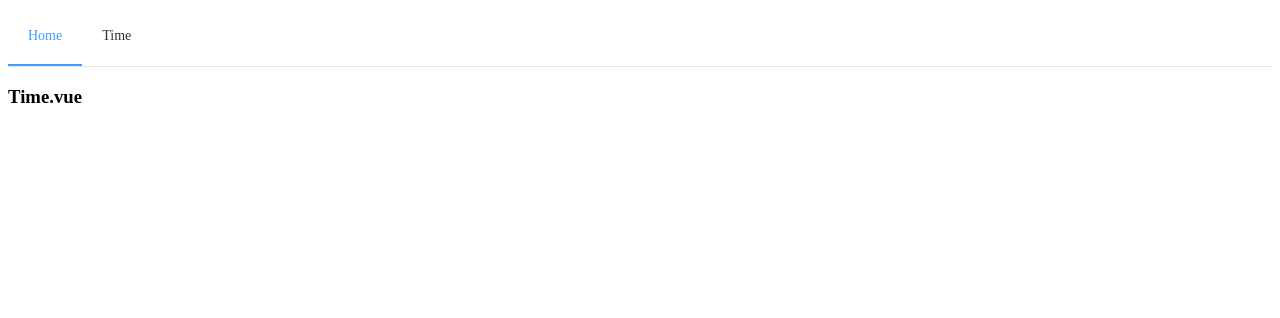
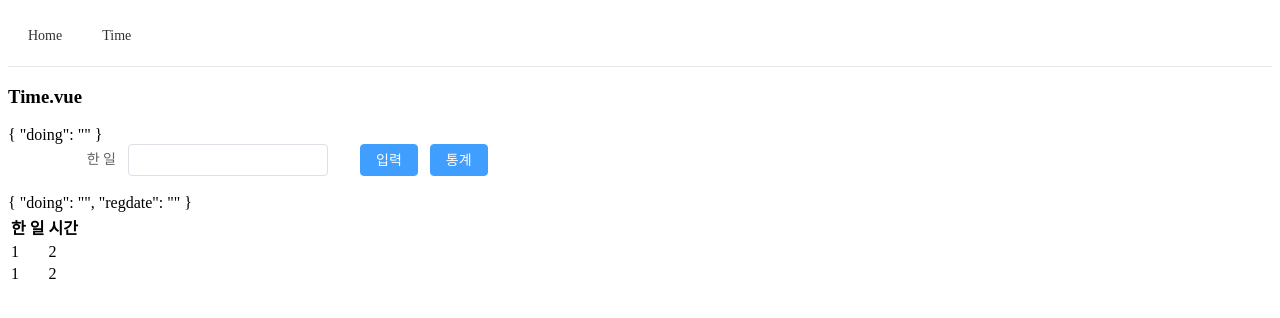
Before and after one commit to dlxorb96/tg_library, a Vue app: page /#/time in a window 1280 px wide. Shown: the top 318 px of the page. Built offline with nearby package versions, Linux system fonts and the light colour scheme.

Commit message:
통계버튼 백엔드 추가

```diff
--- a/src/App.vue
+++ b/src/App.vue
@@ -18,7 +18,8 @@ import {reactive} from 'vue'
 export default {
     setup () {
         let state = reactive({
-            activeIndex: '/'
+            // activeIndex: '/'
+            activeIndex: sessionStorage.getItem("CURL")
             })
 
         const handleSelect = (idx) =>{
--- a/src/components/Time.vue
+++ b/src/components/Time.vue
@@ -1,15 +1,90 @@
 <template>
     <div>
         <h3>Time.vue</h3>
+        {{state}}
+        <el-form :inline="true" label-width="120px">
+            <el-form-item label="한 일">
+                <el-input @keyup.enter="handleKeyUp" style="width:200px;"  v-model="state.doing"></el-input>
+            </el-form-item>
+            <el-form-item>
+                <el-button type="primary" @click="onSubmit">입력</el-button>
+                <el-button type="primary" @click="onSubmit2">통계</el-button>
+            </el-form-item>
+        </el-form>
+        {{state2}}
+        <div>
+            <table>
+                <thead>
+                    <tr>
+                        <th>한 일</th>
+                        <th>시간</th>
+                    </tr>
+                </thead>
+                <tbody>
+                    <tr v-for="tmp in state2" v-bind:key="tmp" >
+                        <td>1{{tmp.doing}}</td>
+                        <td>2{{tmp.time}}</td>
+                    </tr>
+                </tbody>
+            </table>
+        </div>
     </div>
 </template>
 
 <script>
+import { reactive } from '@vue/reactivity'
+import axios from 'axios';
+// import { onMounted } from '@vue/runtime-core';
 export default {
     setup () {
+        const state = reactive({
+            doing: ''
+        });
 
+        let state2 = reactive({
+            doing : '',
+            regdate : ''
+        })
+        console.log(state2)
 
-        return {}
+        const onSubmit = () =>{
+            handleKeyUp()
+        }
+
+        const handleKeyUp= async() =>{
+            if(state.doing ===''){
+                return false;
+            }
+
+            console.log("Time.vue =>handleChange");
+            const url ='/time/insert';
+            const headers = {"Content-Type": "application/json"};
+            const body = {doing : state.doing}
+            const response = await axios.post(url, body, {headers});
+            console.log(response)
+            if(response.data.status ===200){
+                state.doing = '';
+            }
+        }
+
+        // onMounted()
+
+        // }
+
+        const onSubmit2 = async() => {
+            console.log("onsubmit2")
+            const url = '/time/insert';
+            const headers = {"Content-Type": "application/json"};
+            const response = await axios.get(url, {headers});
+            console.log(response);
+            if(response.data.status ===200){
+                state2.doing = response.data.result
+            }
+            console.log(state2)
+
+        }
+
+        return {state,state2, onSubmit, onSubmit2, handleKeyUp}
     }
 }
 </script>
```
Also changed, not shown: 1 other file (tests, documents, lock files or other folders).
